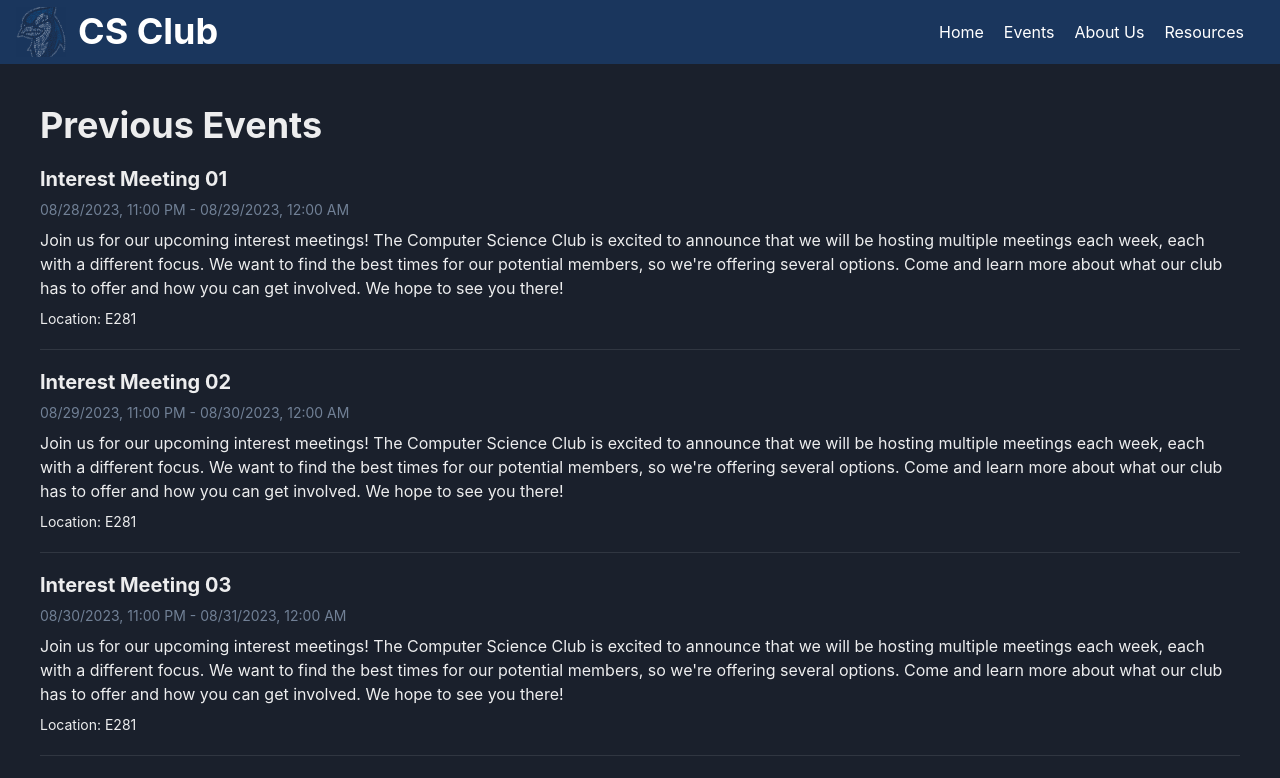
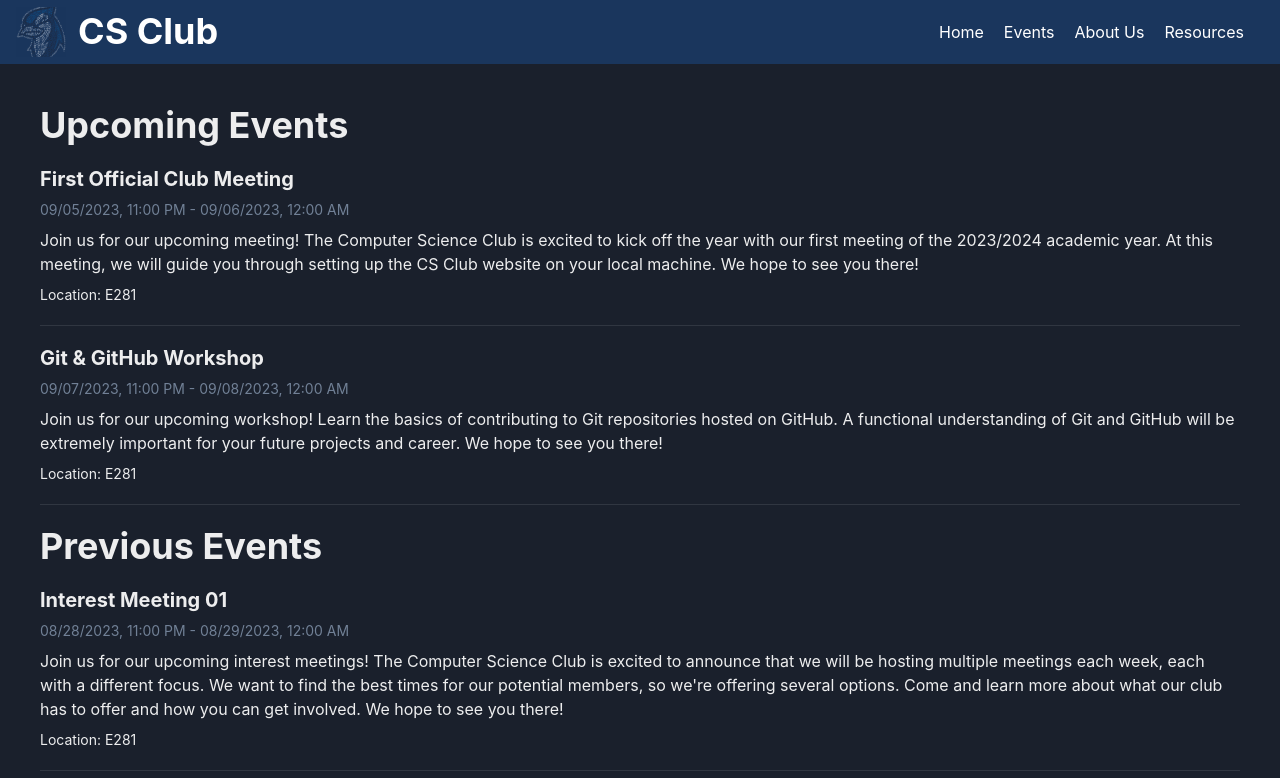
Before and after one commit to Etown-Computer-Science-Club/csclub_website, a React (Vite) app in the folder client/: page / in a window 1280 px wide. Shown: the top 778 px of the page. Built offline with nearby package versions, Linux system fonts and the light colour scheme; the HTML template or start-up script is replaced by a standard one.

Commit message:
Added first meeting 9/5/23 & Git workshop 9/7/23

```diff
--- a/client/src/pages/Events.jsx
+++ b/client/src/pages/Events.jsx
@@ -39,6 +39,20 @@ const events = [
     endDate: date('2023-08-31 20:00'),
     location: 'E281',
   },
+  {
+		name: "First Official Club Meeting",
+		description: "Join us for our upcoming meeting! The Computer Science Club is excited to kick off the year with our first meeting of the 2023/2024 academic year. At this meeting, we will guide you through setting up the CS Club website on your local machine. We hope to see you there!",
+		startDate: date("2023-09-05 19:00"),
+		endDate: date("2023-09-05 20:00"),
+		location: "E281",
+	},
+	{
+		name: "Git & GitHub Workshop",
+		description: "Join us for our upcoming workshop! Learn the basics of contributing to Git repositories hosted on GitHub. A functional understanding of Git and GitHub will be extremely important for your future projects and career. We hope to see you there!",
+		startDate: date("2023-09-07 19:00"),
+		endDate: date("2023-09-07 20:00"),
+		location: "E281",
+	},
 ].sort((a, b) => a.startDate - b.startDate);
 
 function Events() {
```
